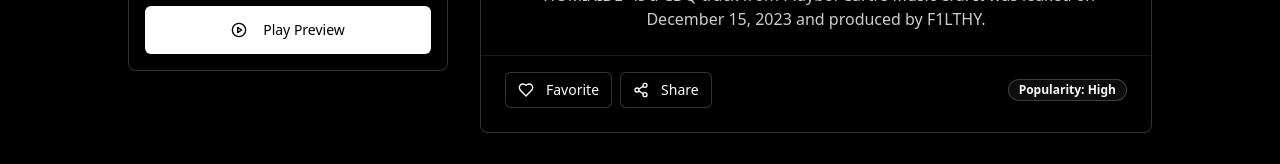
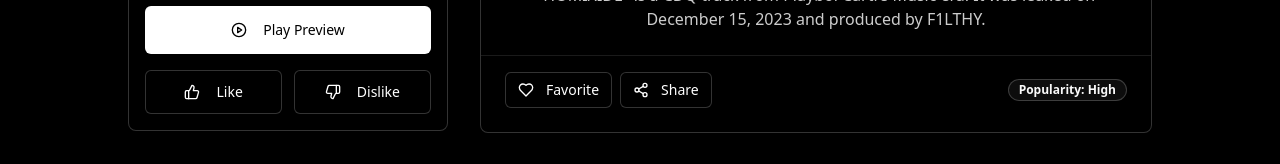
Before and after one commit to chuckdevelops/hello-ui-feedback, a React (Vite) app: page /songs/1 in a window 1280 px wide. Shown: the part 489-653 px from the top of the page. Built offline with nearby package versions, Linux system fonts and the light colour scheme.

Commit message:
Add song rating feature
Adds a button to the song details page to allow users to rate songs.

```diff
--- a/src/pages/SongDetail.tsx
+++ b/src/pages/SongDetail.tsx
@@ -7,10 +7,11 @@ import { Card, CardHeader, CardContent, CardFooter } from '@/components/ui/card'
 import { Button } from '@/components/ui/button';
 import { Badge } from '@/components/ui/badge';
 import { Separator } from '@/components/ui/separator';
-import { PlayCircle, Pause, Calendar, Music, Volume2, Clock, Disc, Tag, Star, Heart, Share2, User, ArrowLeft } from 'lucide-react';
+import { PlayCircle, Pause, Calendar, Music, Volume2, Clock, Disc, Tag, Star, Heart, Share2, User, ArrowLeft, ThumbsUp, ThumbsDown } from 'lucide-react';
 import { useAudio } from '../hooks/useAudio';
 import { songs } from '../data/songs';
 import AudioProvider from '../components/AudioProvider';
+import { useToast } from "@/hooks/use-toast";
 
 const SongDetail = () => {
   const { id } = useParams<{ id: string }>();
@@ -19,6 +20,8 @@ const SongDetail = () => {
   const [song, setSong] = useState<any>(null);
   const [loading, setLoading] = useState(true);
   const [error, setError] = useState<string | null>(null);
+  const [userRating, setUserRating] = useState<'like' | 'dislike' | null>(null);
+  const { toast } = useToast();
 
   useEffect(() => {
     if (!id) {
@@ -91,6 +94,27 @@ const SongDetail = () => {
     }
   };
 
+  const handleRate = (rating: 'like' | 'dislike') => {
+    setUserRating(rating);
+
+    // Show toast notification based on rating
+    if (rating === 'like') {
+      toast({
+        title: "Thanks for your feedback!",
+        description: `You liked "${song.name}"`,
+      });
+    } else {
+      toast({
+        title: "Thanks for your feedback!",
+        description: `You disliked "${song.name}"`,
+        variant: "destructive",
+      });
+    }
+
+    // In a real app, you would send this rating to your backend
+    console.log(`User rated song ${song.id} as ${rating}`);
+  };
+
   return (
     <AudioProvider>
       <div className="min-h-screen flex flex-col bg-black text-white">
@@ -123,6 +147,28 @@ const SongDetail = () => {
                           <><PlayCircle className="h-5 w-5 mr-2" /> Play Preview</>
                         }
                       </Button>
+
+                      {/* Rating Buttons */}
+                      <div className="mt-4 flex justify-between">
+                        <Button
+                          variant={userRating === 'like' ? 'default' : 'outline'}
+                          size="lg"
+                          className={`w-[48%] ${userRating === 'like' ? 'bg-green-600 hover:bg-green-700' : 'border-white/20 text-white hover:bg-white/10'}`}
+                          onClick={() => handleRate('like')}
+                        >
+                          <ThumbsUp className="mr-2 h-5 w-5" />
+                          Like
+                        </Button>
+                        <Button
+                          variant={userRating === 'dislike' ? 'default' : 'outline'}
+                          size="lg"
+                          className={`w-[48%] ${userRating === 'dislike' ? 'bg-red-600 hover:bg-red-700' : 'border-white/20 text-white hover:bg-white/10'}`}
+                          onClick={() => handleRate('dislike')}
+                        >
+                          <ThumbsDown className="mr-2 h-5 w-5" />
+                          Dislike
+                        </Button>
+                      </div>
                     </div>
                   </CardContent>
                 </Card>
```
